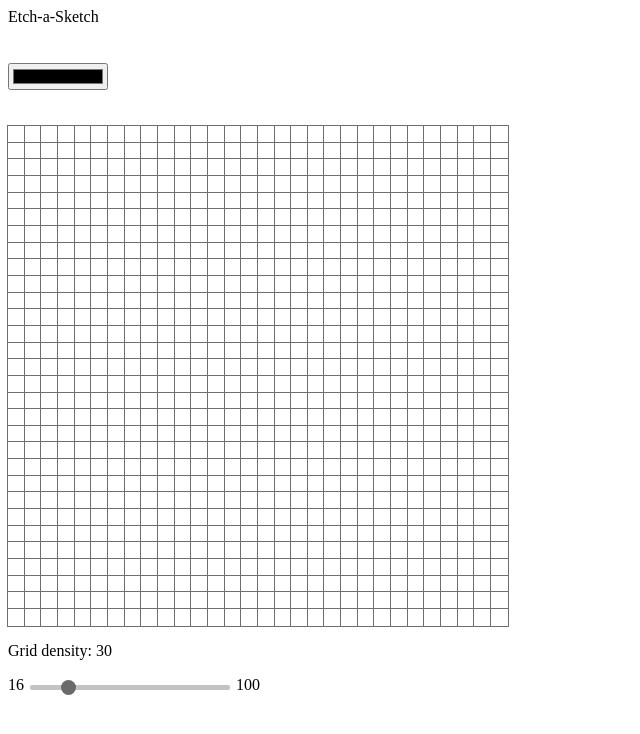
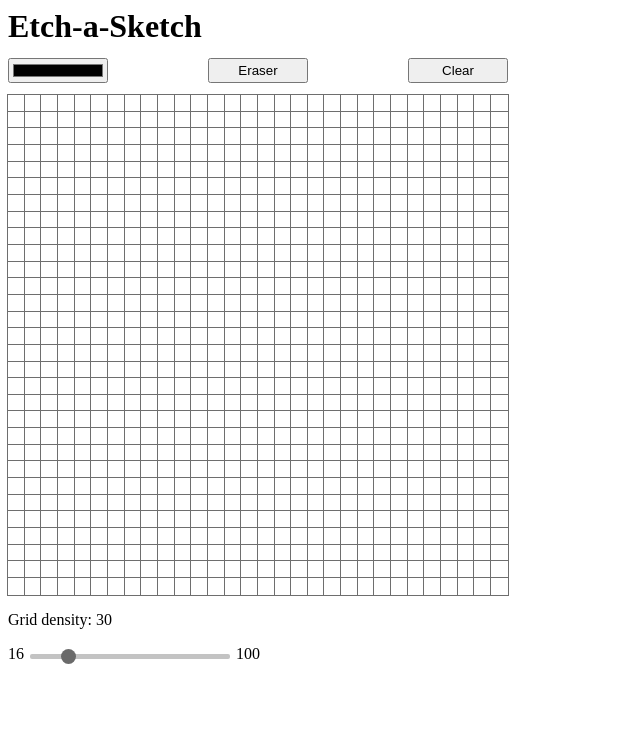
Before and after one commit to DzianisPilipuk/etch_a_sketch, a plain HTML site: page index.html in a window 1280 px wide. Shown: the whole page, without its empty margins (0-640 px from the left). Drawn offline with Linux system fonts and the light colour scheme.

Commit message:
Add eraser and clear button

```diff
--- a/index.html
+++ b/index.html
@@ -11,10 +11,12 @@
 </head>
 <body>
     <div class="header">
-        Etch-a-Sketch
+        <h1>Etch-a-Sketch</h1>
     </div>
-    <div class="color-picker-container">
-        <input type="color" value="black" class="color-picker" id="colorPicker">
+    <div class="buttons-container">
+        <input type="color" value="#000000" class="color-picker" id="colorPicker">
+        <button class="btn" id="eraser">Eraser</button>
+        <button class="btn" id="clear">Clear</button>
     </div>
     <div id="grid" class="grid">
     </div>
--- a/script.js
+++ b/script.js
@@ -4,7 +4,9 @@ const slider = document.getElementById("densityRange");
 const gridDensityDisplayer = document.getElementById("gridDensity");
 const grid = document.getElementById("grid");
 const colorPicker = document.getElementById("colorPicker");
-let paintColor = "black";
+const eraserButton = document.getElementById("eraser");
+const clearButton = document.getElementById("clear")
+let paintColor = "#000000";
 setGridDimensions();
 function setGridDimensions() {
     if (window.innerWidth > 550 && window.innerHeight > 550) {
@@ -20,6 +22,12 @@ gridDensityDisplayer.innerHTML = slider.value;
 colorPicker.oninput = function() {
     paintColor = this.value;
 }
+eraserButton.onclick = function() {
+    paintColor = "#FFFFFF";
+}
+clearButton.onclick = function() {
+    createGrid();
+}
 slider.oninput = function() {
     gridDensityDisplayer.innerHTML = this.value;
     gridDensity = this.value;
@@ -34,7 +42,6 @@ grid.addEventListener('mouseup', disablePaint);
 
 function enablePaint() {
     paintEnable = true;
-    console.log("sasi");
 }
 function disablePaint() {
     paintEnable = false;
--- a/styles.css
+++ b/styles.css
@@ -1,3 +1,6 @@
+h1 {
+    margin: 0px;
+}
 .slide-container {
     height: 30px;
 }
@@ -21,13 +24,20 @@
     border-radius: 50%;
     cursor: pointer;
 }
-.color-picker-container {
-    height: 100px;
+.buttons-container {
+    height: 50px;
+    max-width: 500px;
     display: flex;
     align-items: center;
+    justify-content: space-between;
 }
 .color-picker {
     width: 100px;
+    height: 25px;
+}
+.btn {
+    width: 100px;
+    height: 25px;
 }
 .pixel {
     border-style: solid;
```
